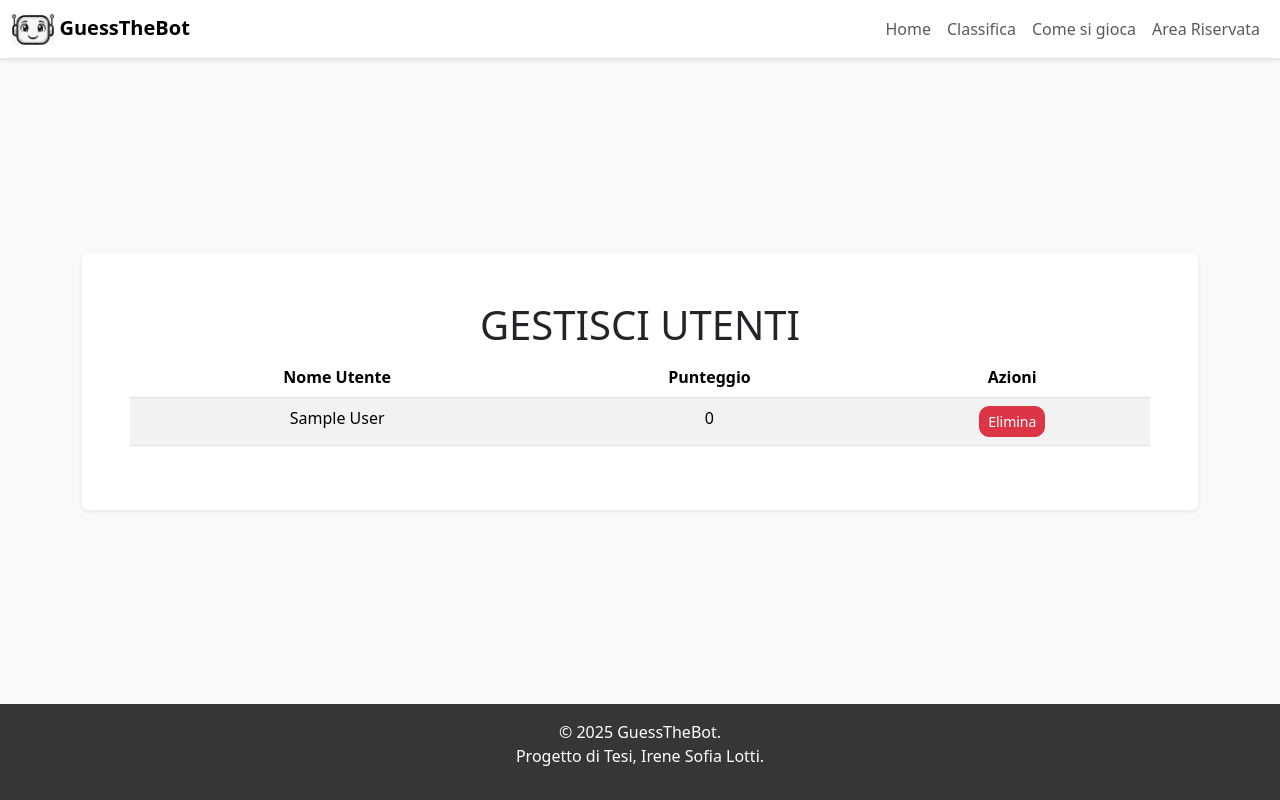
After one commit to sofialottii/GuessTheBot, a PHP site: page /php/adminUsers.php in a window 1280 px wide. The commit adds this page. Run offline with PHP 8.4, Linux system fonts and the light colour scheme; tables that the repository leaves empty hold one stand-in row (values such as "Sample post").

Commit message:
implemented user management

```diff
--- /dev/null
+++ b/php/adminUsers.php
@@ -0,0 +1,30 @@
+<?php
+
+require_once("bootstrap.php");
+
+session_start();
+
+$templateParams["users"] = $dbh->getAllUsersWithScores();
+
+
+
+if ($_SERVER["REQUEST_METHOD"] === "POST" && isset($_POST["deleteUserID"])) {
+    $userId = intval($_POST["deleteUserID"]);
+    $dbh->deleteUser($userId);
+    header("Location: adminUsers.php");
+    exit();
+}
+
+if (isset($_POST["home"])) {
+    header("Location: index.php");
+    exit();
+}
+
+$templateParams["titolo"] = "Gestisci Utenti";
+$templateParams["nome"] = "contenutoAdminUsers.php";
+
+
+require_once("../template/base.php");
+
+
+?>
--- /dev/null
+++ b/template/contenutoAdminUsers.php
@@ -0,0 +1,37 @@
+<main class="container">
+    <div class="row justify-content-center">
+        <div class="col-12 col-md-11 col-lg mb-4">
+            <div class="card shadow-sm border-0">
+                <div class="card-body p-4 p-md-5 text-center row">
+
+                    <h1>GESTISCI UTENTI</h1>
+                    <div class="table-responsive">
+                        <table class="table table-striped">
+                            <thead>
+                                <tr>
+                                    <th>Nome Utente</th>
+                                    <th>Punteggio</th>
+                                    <th>Azioni</th>
+                                </tr>
+                            </thead>
+                            <tbody>
+                                <?php foreach ($templateParams["users"] as $user): ?>
+                                    <tr>
+                                        <td><?php echo $user["Name"]; ?></td>
+                                        <td><?php echo $user["score"]; ?></td>
+                                        <td>
+                                            <form method="POST" action="adminUsers.php">
+                                                <input type="hidden" name="deleteUserID" value="<?php echo $user['UserID']; ?>">
+                                                <button type="submit" name="delete" class="btn btn-danger btn-sm">Elimina</button>
+                                            </form>
+                                        </td>
+                                    </tr>
+                                <?php endforeach; ?>
+                            </tbody>
+                        </table>
+
+                </div>
+            </div>
+        </div>
+    </div>
+</main>
--- a/template/contenutoIndex.php
+++ b/template/contenutoIndex.php
@@ -34,13 +34,13 @@
                         </p>
                         <ul class="p-0 list-unstyled">
                             <li class="mb-3">
-                                <a href="admin_infographics.php" class="bottone my-3">Gestisci Infografiche</a>
+                                <a href="adminInfographics.php" class="bottone my-3">Gestisci Infografiche</a>
                             </li>
                             <li class="mb-3">
-                                <a href="admin_answers.php" class="bottone my-3">Visualizza Risposte</a>
+                                <a href="adminAnswers.php" class="bottone my-3">Visualizza Risposte</a>
                             </li>
                             <li class="mb-3">
-                                <a href="admin_users.php" class="bottone my-3">Gestisci Utenti</a>
+                                <a href="adminUsers.php" class="bottone my-3">Gestisci Utenti</a>
                             </li>
                         <a href="login.php" class="bottone my-3">Logout</a>
 
```
Also changed, not shown: db/database.php (+25 -7 lines), php/adminInfographics.php (added).
